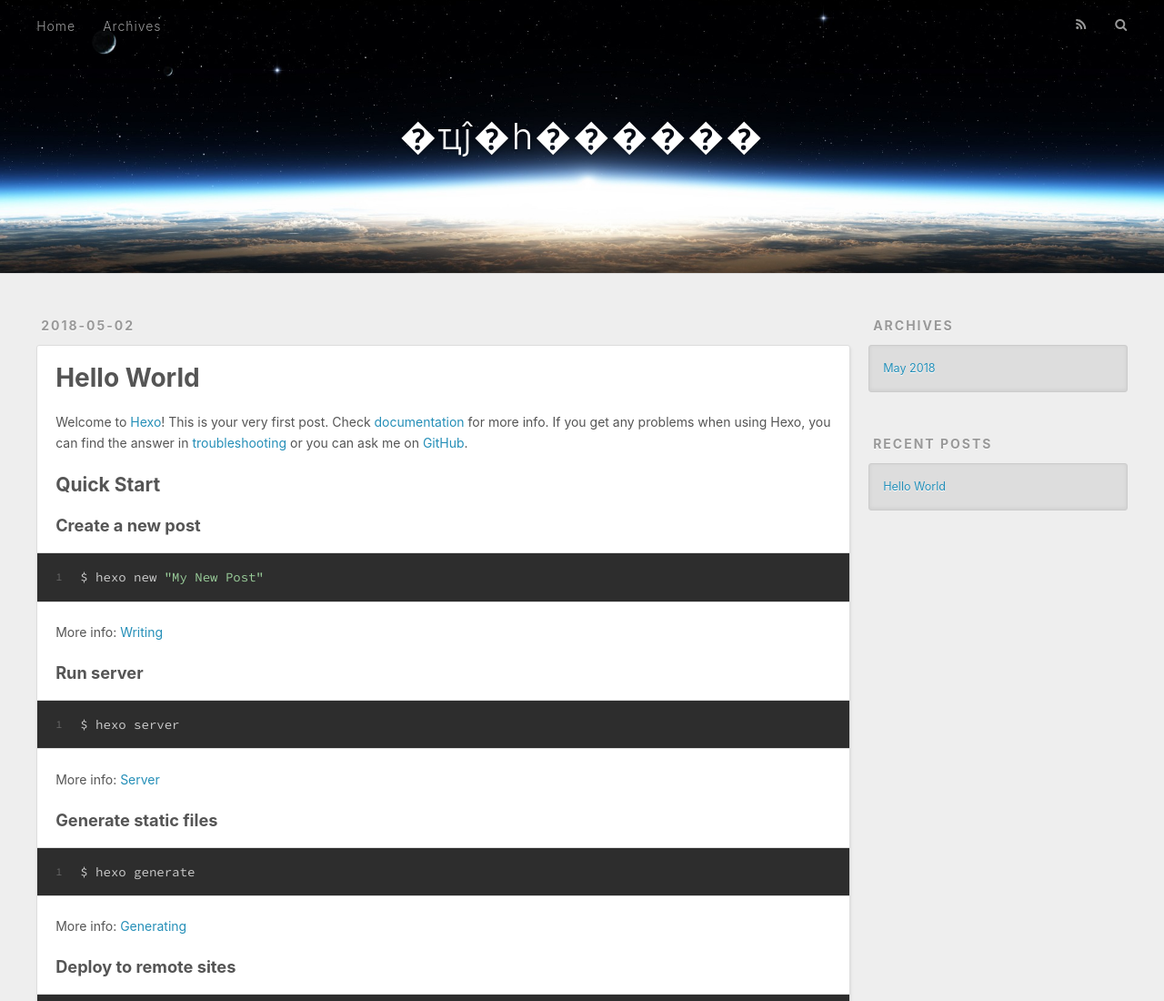
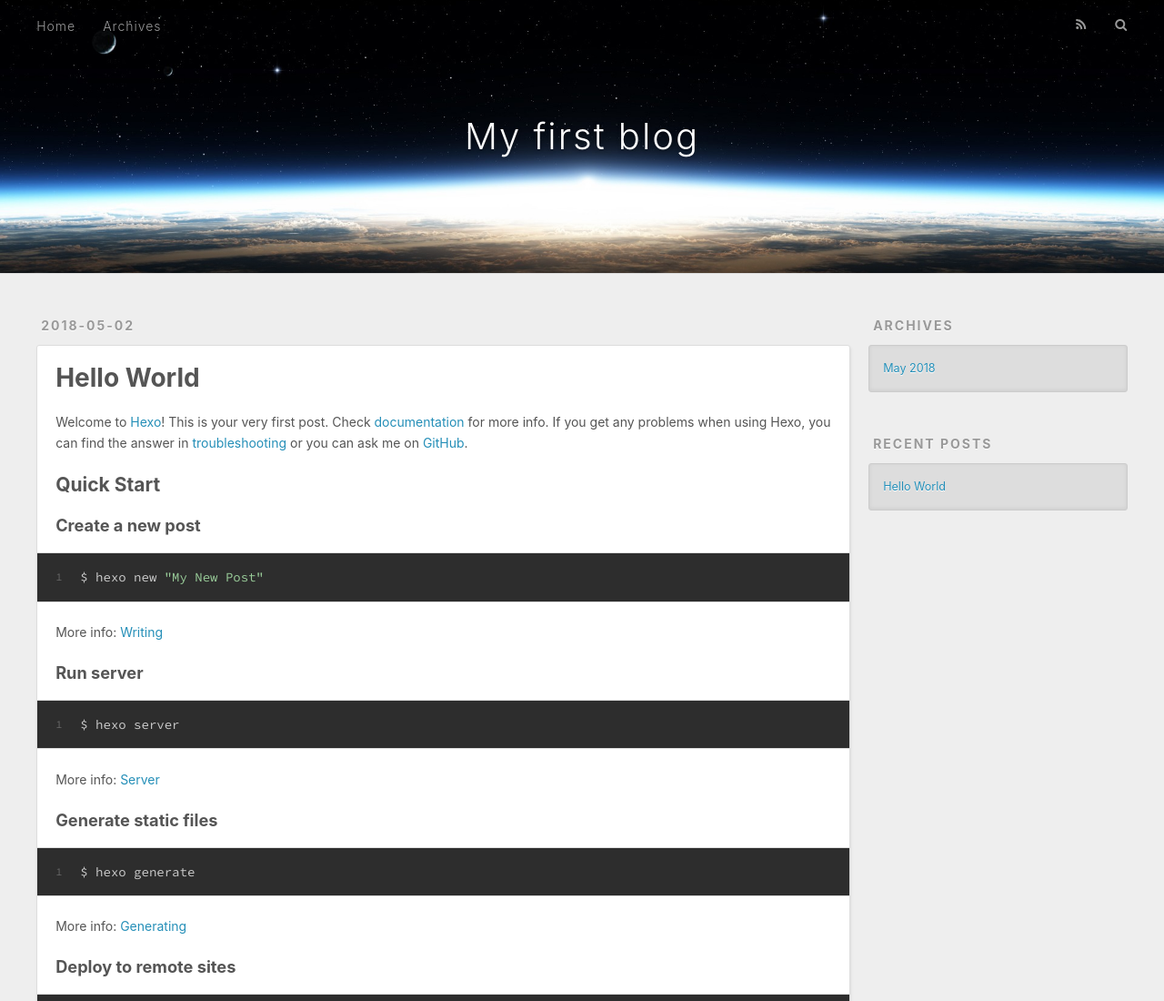
Before and after one commit to uniquelb/uniquelb.github.io, a plain HTML site: page index.html in a window 1280 px wide. Shown: the top 1100 px of the page at 91% size. Drawn offline with nearby package versions, Linux system fonts and the light colour scheme.

Commit message:
Site updated: 2018-05-03 23:01:41

```diff
--- a/index.html
+++ b/index.html
@@ -5,17 +5,17 @@
 
 
 
-  <title>�ҵĵ�һ������</title>
+  <title>My first blog</title>
   <meta name="viewport" content="width=device-width, initial-scale=1, maximum-scale=1">
   <meta property="og:type" content="website">
-<meta property="og:title" content="�ҵĵ�һ������">
+<meta property="og:title" content="My first blog">
 <meta property="og:url" content="http://yoursite.com/index.html">
-<meta property="og:site_name" content="�ҵĵ�һ������">
+<meta property="og:site_name" content="My first blog">
 <meta property="og:locale" content="default">
 <meta name="twitter:card" content="summary">
-<meta name="twitter:title" content="�ҵĵ�һ������">
+<meta name="twitter:title" content="My first blog">
 
-    <link rel="alternate" href="/atom.xml" title="�ҵĵ�һ������" type="application/atom+xml">
+    <link rel="alternate" href="/atom.xml" title="My first blog" type="application/atom+xml">
 
 
     <link rel="icon" href="/favicon.png">
@@ -34,7 +34,7 @@
   <div id="header-outer" class="outer">
     <div id="header-title" class="inner">
       <h1 id="logo-wrap">
-        <a href="/" id="logo">�ҵĵ�һ������</a>
+        <a href="/" id="logo">My first blog</a>
       </h1>
 
     </div>
@@ -97,7 +97,7 @@
 
     </div>
     <footer class="article-footer">
-      <a data-url="http://yoursite.com/2018/05/02/hello-world/" data-id="cjgp72po40000zcuhq8jzswgq" class="article-share-link">Share</a>
+      <a data-url="http://yoursite.com/2018/05/02/hello-world/" data-id="cjgqns15o0000d0uhuqwlkxrt" class="article-share-link">Share</a>
 
 
     </footer>
```
Also changed, not shown: 2018/05/02/hello-world/index.html (+5 -5 lines), archives/2018/05/index.html (+6 -6 lines), archives/2018/index.html (+6 -6 lines), archives/index.html (+6 -6 lines).
